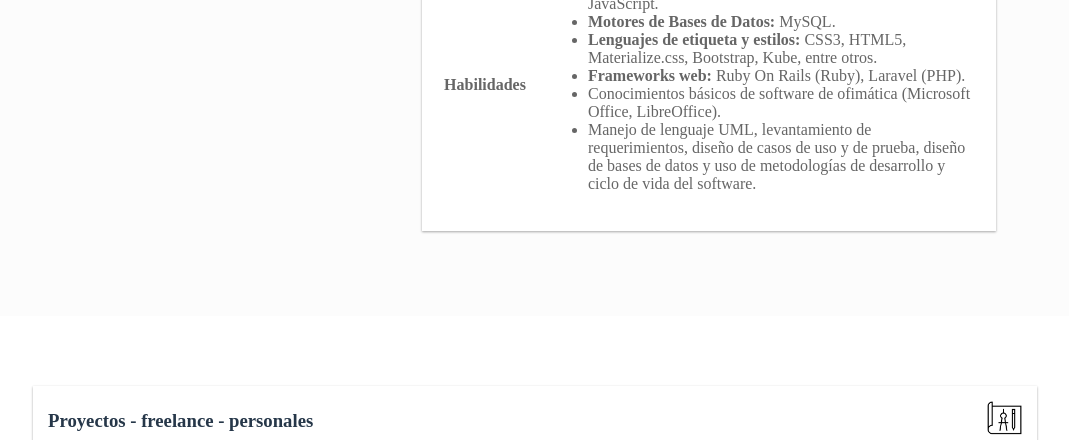
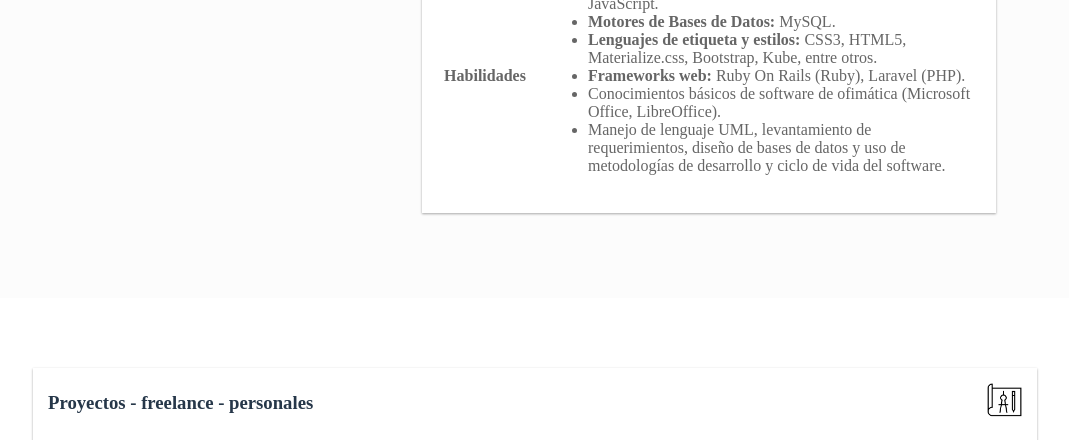
Before and after one commit to stipelson/stipelson.github.io, a plain HTML site: page index.html in a window 1280 px wide. Shown: the part 800-1240 px from the top of the page, without its empty margins (105-1174 px from the left). Drawn offline with Linux system fonts and the light colour scheme; a web font is replaced by a local one.

Commit message:
Modificado el bio

```diff
--- a/index.html
+++ b/index.html
@@ -109,7 +109,7 @@
 										<li><b>Lenguajes de etiqueta y estilos:</b> CSS3, HTML5, Materialize.css, Bootstrap, Kube, entre otros.</li>
 										<li><b>Frameworks web:</b> Ruby On Rails (Ruby), Laravel (PHP).</li>
 										<li>Conocimientos básicos de software de ofimática (Microsoft Office, LibreOffice).</li>
-										<li>Manejo de lenguaje UML, levantamiento de requerimientos, diseño de casos de uso y de prueba, diseño de bases de datos y uso de metodologías de desarrollo y ciclo de vida del software.</li>
+										<li>Manejo de lenguaje UML, levantamiento de requerimientos, diseño de bases de datos y uso de metodologías de desarrollo y ciclo de vida del software.</li>
 									</ul>
 								</td>
 							</tr>
```
